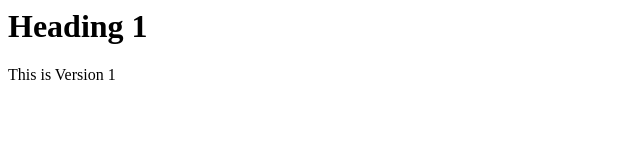
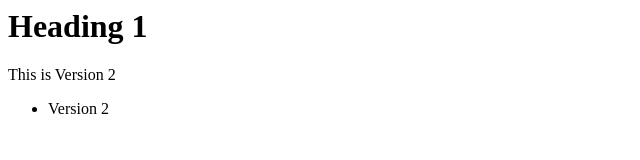
Before and after one commit to Incredible07/git-moded, a plain HTML site: page index.html in a window 1280 px wide. Shown: the full height of the page, 0-640 px from the left. Drawn offline with Linux system fonts and the light colour scheme.

Commit message:
Version 2

```diff
--- a/index.html
+++ b/index.html
@@ -1,2 +1,7 @@
 <h1>Heading 1</h1>
-<p>This is Version 1</p>
+<p>This is Version 2</p>
+<nav>
+  <ul>
+    <li>Version 2</li>
+  </ul>
+</nav>
--- a/src/config.js
+++ b/src/config.js
@@ -1,2 +1,2 @@
 console.log('Maduabuchi');
-console.log('Version 1');
+console.log('Version 2');
```
